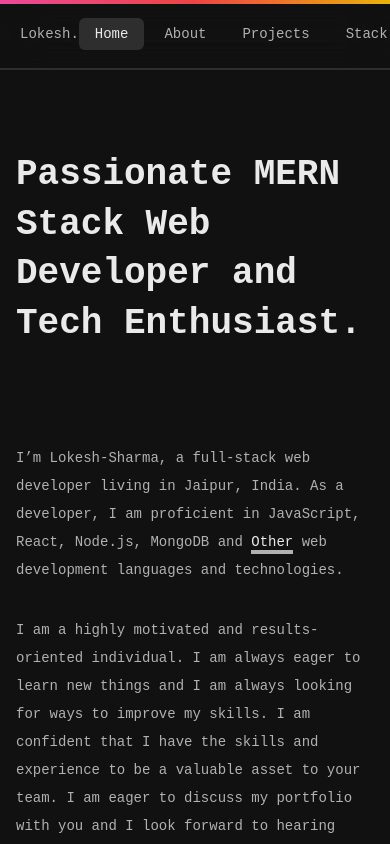
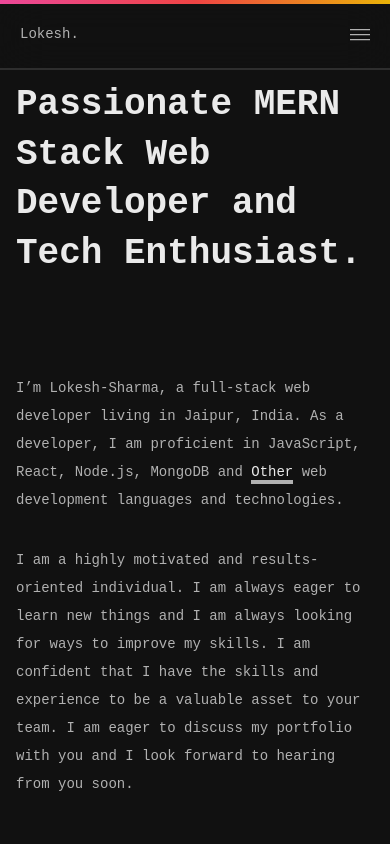
Before and after one commit to lokeshkavisth/portfolio-v2, a Next.js app: page / in a window 390 px wide. Shown: the top 844 px of the page. Built offline with nearby package versions, Linux system fonts and the light colour scheme.

Commit message:
feat(mobile-menu): implement mobile menu functionality

```diff
--- a/components/ui/navigation/Navbar.jsx
+++ b/components/ui/navigation/Navbar.jsx
@@ -1,8 +1,9 @@
 "use client";
 import React from "react";
-import {nav_data} from "../../../data/data.json";
 import Link from "next/link";
 import { usePathname } from "next/navigation";
+import {VscMenu} from 'react-icons/vsc'
+import {nav_data} from "@/data/data.json";
 
 const Navbar = () => {
   const currentPath = usePathname();
@@ -10,6 +11,9 @@ const Navbar = () => {
     <li key={id}>
       <Link
         href={path}
+        onClick={() => {
+          if (window.innerWidth < 768) toggleSidebar()}
+        }
         className={`${
           currentPath === path && "bg-black_02 text-white_01"
         } px-4 py-2 font-medium rounded-md hover:bg-black_02 hover:text-white_01`}
@@ -19,18 +23,32 @@ const Navbar = () => {
     </li>
   ));
 
+const toggleSidebar = () => {
+  const navbar = document.getElementById('navbar');
+  navbar.classList.toggle('right-0');
+  navbar.classList.toggle('-right-80');
+};
+
+
   return (
-    <nav className="border-b-2 border-black_02 backdrop-blur-xl sticky top-0 z-50 text-sm px-4">
+    <header className="border-b-2 border-black_02 backdrop-blur-xl fixed w-full top-0 z-50 text-sm px-4">
       <span className="absolute top-0 left-0 right-0 h-1 bg-gradient-to-r from-pink-500 via-red-500 to-yellow-500"></span>
       <div className="flex items-center justify-between max-w-[110em] mx-auto py-6 px-1">
         <div>
           <Link href={"/"}>Lokesh.</Link>
         </div>
-        <div>
-          <ul className="flex items-center gap-1">{navMenu}</ul>
-        </div>
+          <div>
+            <div>
+              <i className="text-xl md:hidden cursor-pointer">
+              <VscMenu onClick={toggleSidebar}/>
+              </i>
+            </div>
+            <nav className="absolute top-[72px] -right-80 z-40 h-screen w-full max-w-[200px] bg-white_03 md:static md:w-auto md:max-w-full md:h-auto md:top-auto md:right-auto md:bg-inherit transition-all" id="navbar">
+          <ul className="flex flex-col items-center md:gap-1 md:flex-row gap-6 mt-10 md:mt-0">{navMenu}</ul>
+        </nav>
+          </div>
       </div>
-    </nav>
+    </header>
   );
 };
 
```
